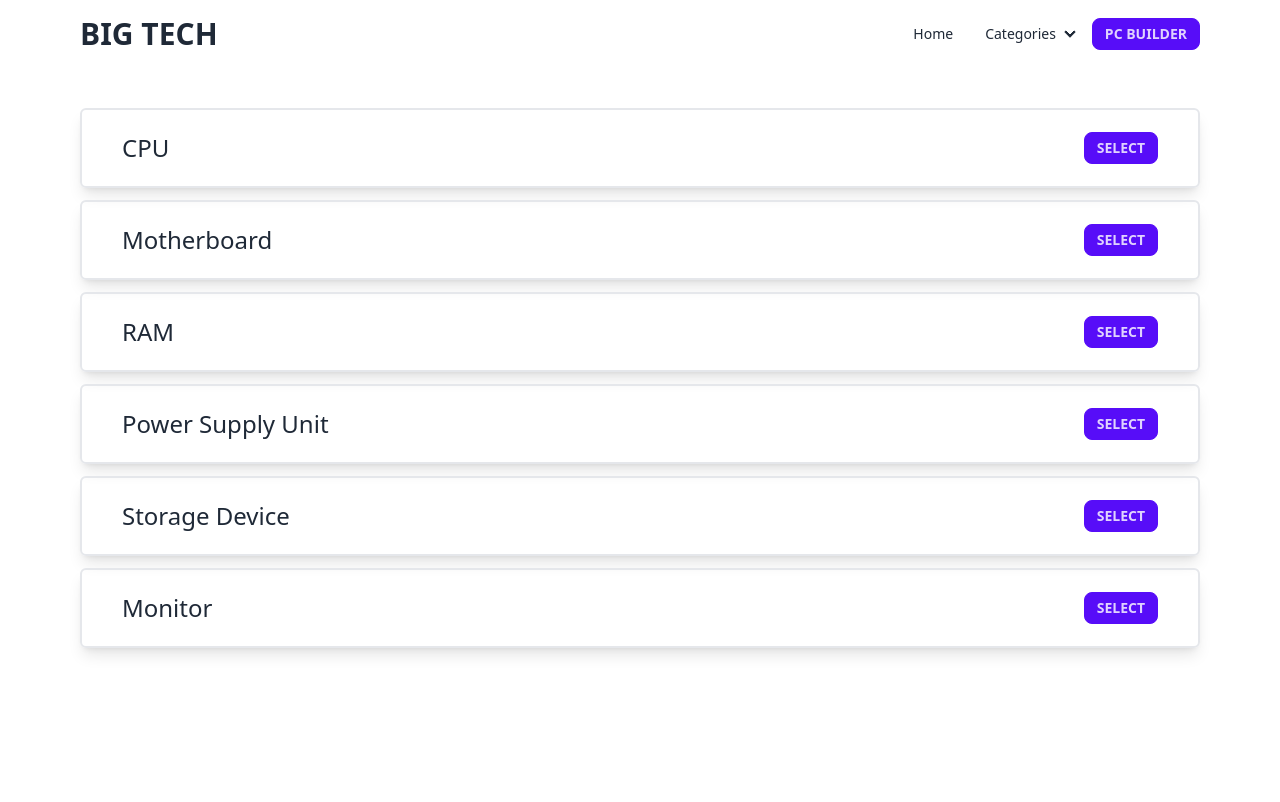
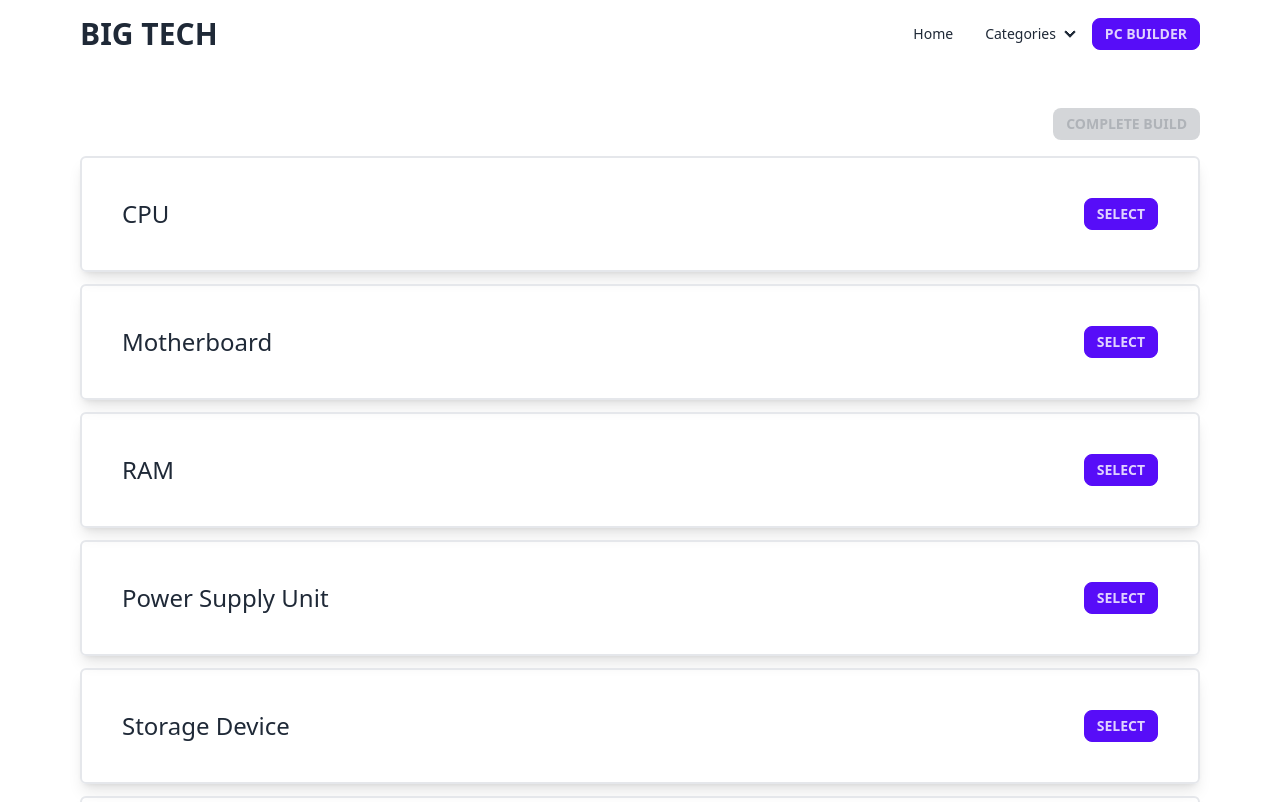
Before and after one commit to kamrulsaad/pc-builder-nextjs, a Next.js app: page /builder in a window 1280 px wide. Shown: the top 802 px of the page. Built offline with nearby package versions, Linux system fonts and the light colour scheme.

Commit message:
Builder Page Functionality Added with Redux

```diff
--- a/package.json
+++ b/package.json
@@ -10,6 +10,7 @@
     "server": "json-server --watch db.json --port 5000"
   },
   "dependencies": {
+    "@reduxjs/toolkit": "^1.9.5",
     "autoprefixer": "10.4.14",
     "eslint": "8.45.0",
     "eslint-config-next": "13.4.12",
@@ -19,6 +20,7 @@
     "postcss": "8.4.27",
     "react": "18.2.0",
     "react-dom": "18.2.0",
+    "react-redux": "^8.1.1",
     "tailwindcss": "3.3.3"
   },
   "devDependencies": {
--- a/src/components/UI/BuilderCategory.js
+++ b/src/components/UI/BuilderCategory.js
@@ -1,11 +1,36 @@
+import Link from 'next/link'
 import React from 'react'
+import { useSelector } from 'react-redux'
+import Image from 'next/image'
 
 const BuilderCategory = ({ category }) => {
+
+    const { products } = useSelector(state => state.builder)
+
+    const thisCategoryProduct = products.find(product => product.category === category.name)
+
+    console.log(thisCategoryProduct)
+
     return (
-        <div className='w-full h-20 shadow-lg flex items-center justify-between px-10 rounded-md border-2 mb-3'>
+        <div className='w-full py-10 shadow-lg flex items-center justify-between px-10 rounded-md border-2 mb-3'>
             <h2 className="text-2xl">{category.name}</h2>
             <div>
-                <button className="btn btn-primary btn-sm">Select</button>
+                {
+                    thisCategoryProduct ? (
+                        <div className='flex gap-4'>
+                            <Image src={thisCategoryProduct?.image} width={150} height={100} alt="products" />
+                            <div>
+                                <h3>{thisCategoryProduct?.name}</h3>
+                                <p>Price: {thisCategoryProduct?.price}$</p>
+                                <p>Category: {thisCategoryProduct?.category}</p>
+                                <p>Status: {thisCategoryProduct?.status}</p>
+                                <p>Rating: {thisCategoryProduct?.rating}</p>
+                            </div>
+                        </div>
+                    ) : (
+                        <Link href={`/builder/${category?.link}`} className="btn btn-primary btn-sm">Select</Link>
+                    )
+                }
             </div>
         </div>
     )
--- a/src/components/UI/ProductCard.js
+++ b/src/components/UI/ProductCard.js
@@ -1,8 +1,21 @@
+import { setProduct } from '@/redux/app/buiderSlice'
 import Image from 'next/image'
 import Link from 'next/link'
+import { useRouter } from 'next/router'
 import React from 'react'
+import { useDispatch } from 'react-redux'
 
 const ProductCard = ({ product, builder }) => {
+
+    const dispatch = useDispatch()
+
+    const router = useRouter()
+
+    const handleAddToBuilder = () => {
+        dispatch(setProduct(product))
+        router.push('/builder')
+    }
+
     return (
         <div className="card md:w-96 w-80 mx-auto bg-base-100 shadow-xl">
             <figure className="px-5 pt-5">
@@ -17,7 +30,7 @@ const ProductCard = ({ product, builder }) => {
                 <div className="card-actions">
                     {
                         builder ? (
-                            <button className="btn btn-primary btn-sm">Add To Builder</button>) :
+                            <button onClick={handleAddToBuilder} className="btn btn-primary btn-sm">Add To Builder</button>) :
                             <Link href={`/products/${product?._id}`} className="btn btn-primary btn-sm">Details</Link>
                     }
                 </div>
--- a/src/pages/_app.js
+++ b/src/pages/_app.js
@@ -1,7 +1,9 @@
+import { store } from '@/redux/store'
 import '@/styles/globals.css'
+import { Provider } from 'react-redux'
 
 export default function MyApp({ Component, pageProps }) {
   const getLayout = Component.getLayout || ((page) => page)
 
-  return getLayout(<Component {...pageProps} />)
+  return <Provider store={store}>{getLayout(<Component {...pageProps} />)}</Provider>
 }
--- a/src/pages/builder/index.js
+++ b/src/pages/builder/index.js
@@ -3,14 +3,19 @@ import BuilderCategory from '@/components/UI/BuilderCategory'
 import { displayCategories } from '@/constants'
 import Head from 'next/head'
 import React from 'react'
+import { useSelector } from 'react-redux'
 
 const BuilderPage = () => {
+
+    const { products } = useSelector(state => state.builder)
+
     return (
         <>
             <Head>
                 <title>Builder</title>
             </Head>
-            <div className='mt-10'>
+            <div className='my-10'>
+                <button disabled={products?.length < 5} className='btn btn-sm mb-4 block ml-auto btn-primary'>Complete build</button>
                 {
                     displayCategories.map((category, index) => <BuilderCategory key={index} category={category} />)
                 }
--- /dev/null
+++ b/src/redux/app/buiderSlice.js
@@ -0,0 +1,19 @@
+import { createSlice } from '@reduxjs/toolkit'
+
+const initialState = {
+    products: [],
+}
+
+export const builderSlice = createSlice({
+    name: 'counter',
+    initialState,
+    reducers: {
+        setProduct: (state, action) => {
+            state.products.push(action.payload)
+        }
+    },
+})
+
+export const {setProduct } = builderSlice.actions
+
+export default builderSlice
--- /dev/null
+++ b/src/redux/store.js
@@ -0,0 +1,8 @@
+import { configureStore } from '@reduxjs/toolkit'
+import builderSlice from './app/buiderSlice'
+
+export const store = configureStore({
+    reducer: {
+        builder: builderSlice.reducer,
+    },
+})
```
Also changed, not shown: 1 other file (tests, documents, lock files or other folders).
